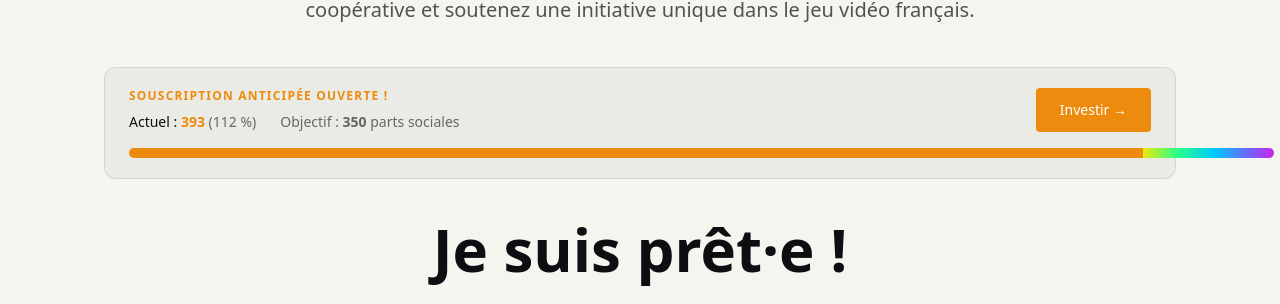
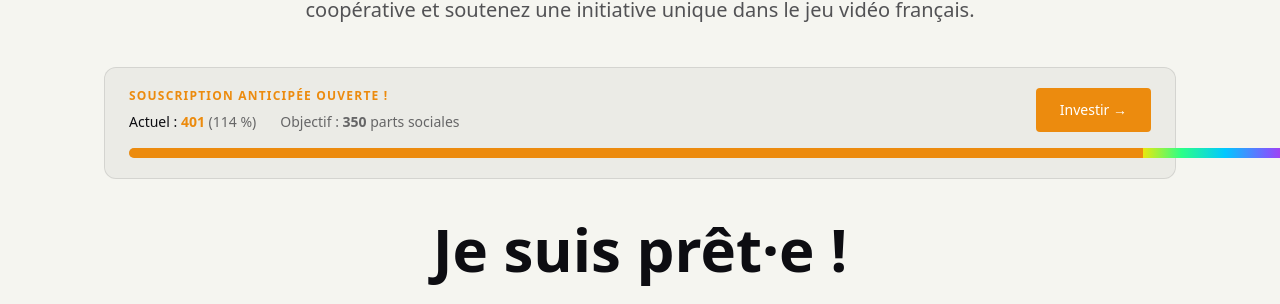
Before and after one commit to tygamesbzh/tygamesbzh.github.io, a Jekyll site: the page built from _pages_fr/invest.md, in a window 1280 px wide and 900 px high. Shown: the part 322-626 px from the top of the window. Built offline with Jekyll 4.4.1, drawn with Linux system fonts in a browser that asks for light colours.

Commit message:
Update _config.yml

```diff
--- a/_config.yml
+++ b/_config.yml
@@ -20,11 +20,11 @@ address:
 subscription:
   enabled: true
   goal: 350
-  acquired: 393
+  acquired: 401
   in_progress: 350
   share_price: 100
 
-members: 74
+members: 76
 
 social:
   bluesky: https://bsky.app/profile/ty.games
```
